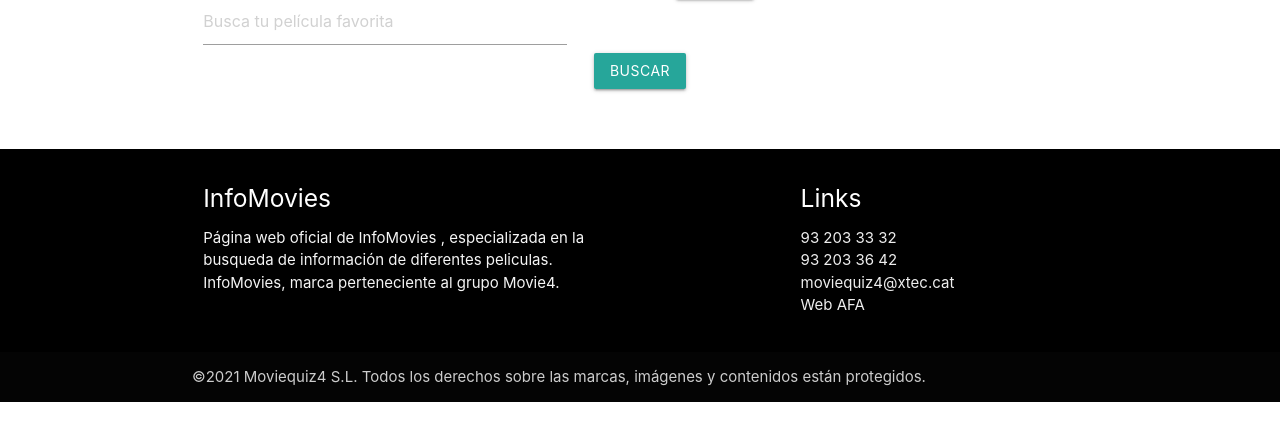
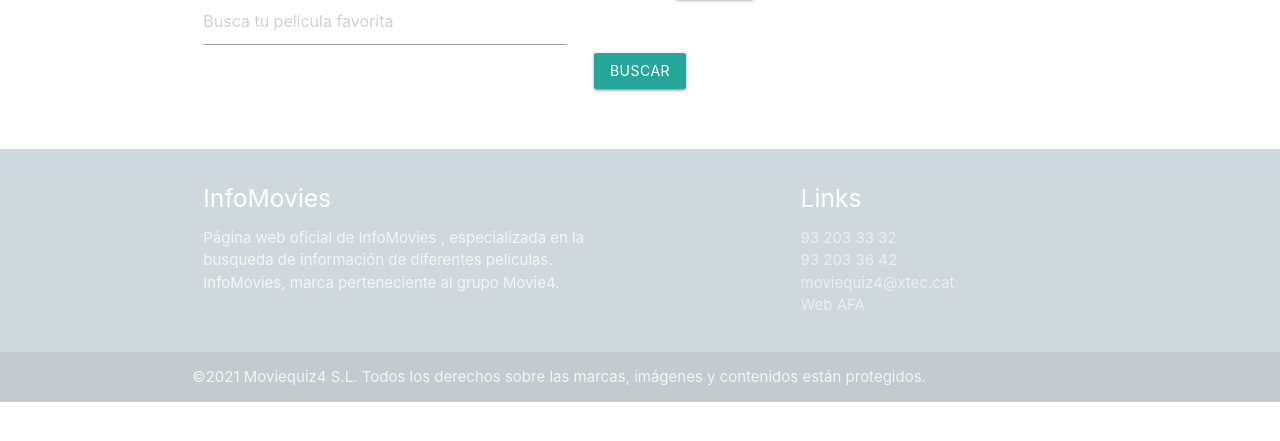
Before and after one commit to a18dylvargar/moviequiz-grup-4-main, a PHP site: page / in a window 1280 px wide. Shown: the part 188-629 px from the top of the page. Run offline with PHP 8.4, Linux system fonts and the light colour scheme.

Commit message:
create footer

```diff
--- a/index.html
+++ b/index.html
@@ -63,7 +63,7 @@
         </div>
     </div>
 
-    <footer class="page-footer">
+    <footer class="page-footer blue-grey lighten-4">
         <div class="container">
             <div class="row">
                 <div class="col l6 s12">
--- a/web/css/index.css
+++ b/web/css/index.css
@@ -33,3 +33,6 @@
 .page-footer{
     background-color: black;
 }
+.text1 {
+    color: black;
+}
```
